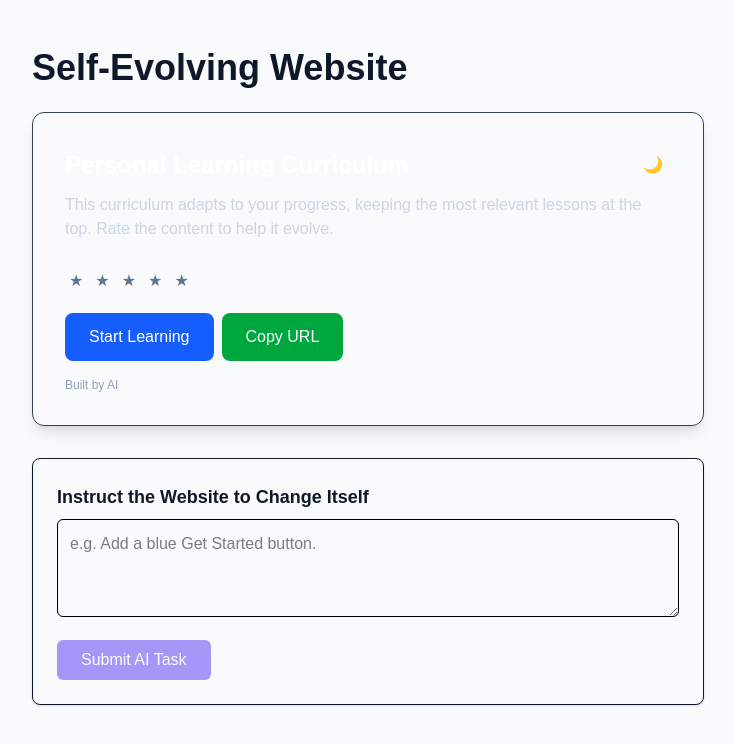
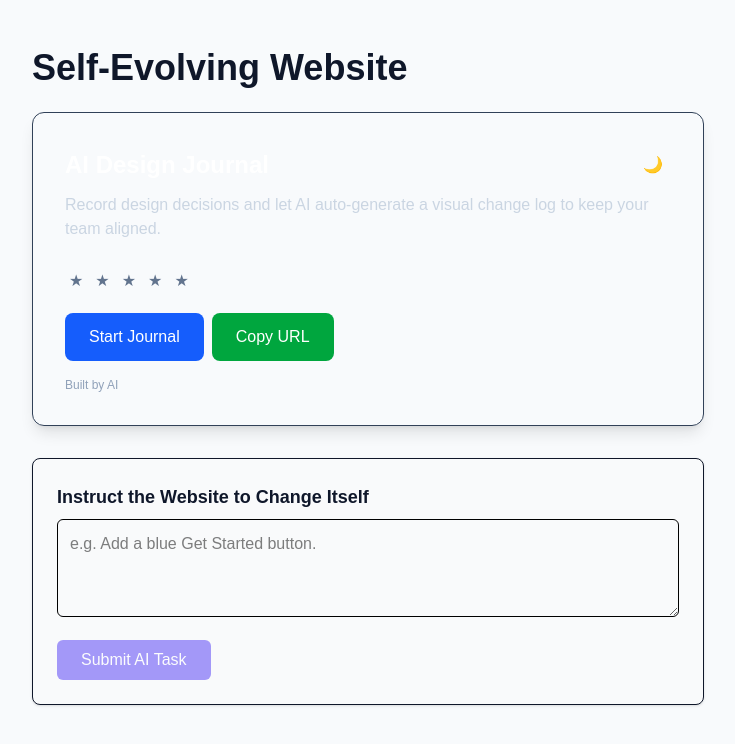
Before and after one commit to SveX04/fuzzy-happiness, a Next.js app: page / in a window 1280 px wide. Shown: the top 744 px of the page, without its empty margins (272-1007 px from the left). Built offline with nearby package versions, Linux system fonts and the light colour scheme.

Commit message:
feat(ai): 8. AI design journal (#9)
A website that records design decisions

```diff
--- a/components/DynamicFeature.tsx
+++ b/components/DynamicFeature.tsx
@@ -6,7 +6,7 @@ export default function CurriculumCard() {
   const [rating, setRating] = useState(0);
   const [dark, setDark] = useState(false);
   const stars = Array.from({ length: 5 }, (_, i) => i + 1);
-  const link = "https://example.com/curriculum";
+  const link = "https://example.com/design-journal";
 
   const copyLink = async () => {
     try {
@@ -20,7 +20,7 @@ export default function CurriculumCard() {
   return (
     <div className={`my-6 rounded-xl border ${dark ? "border-slate-300" : "border-slate-700"} bg-${dark ? "slate-900" : "slate-800"} p-8 text-${dark ? "white" : "white"} shadow-lg transition-colors`}>
       <div className="flex justify-between items-center mb-2">
-        <h2 className="text-2xl font-bold">Personal Learning Curriculum</h2>
+        <h2 className="text-2xl font-bold">AI Design Journal</h2>
         <button
           type="button"
           aria-label="Toggle dark mode"
@@ -31,7 +31,7 @@ export default function CurriculumCard() {
         </button>
       </div>
       <p className="mb-6 text-slate-300">
-        This curriculum adapts to your progress, keeping the most relevant lessons at the top. Rate the content to help it evolve.
+        Record design decisions and let AI auto-generate a visual change log to keep your team aligned.
       </p>
       <div className="mb-4 flex items-center gap-1">
         {stars.map((s) => (
@@ -53,7 +53,7 @@ export default function CurriculumCard() {
           type="button"
           className="rounded-lg bg-blue-600 px-6 py-3 font-semibold text-white transition-colors hover:bg-blue-700 focus:outline-none focus:ring-2 focus:ring-blue-500 focus:ring-offset-2 focus:ring-offset-slate-800"
         >
-          Start Learning
+          Start Journal
         </button>
         <button
           type="button"
```
